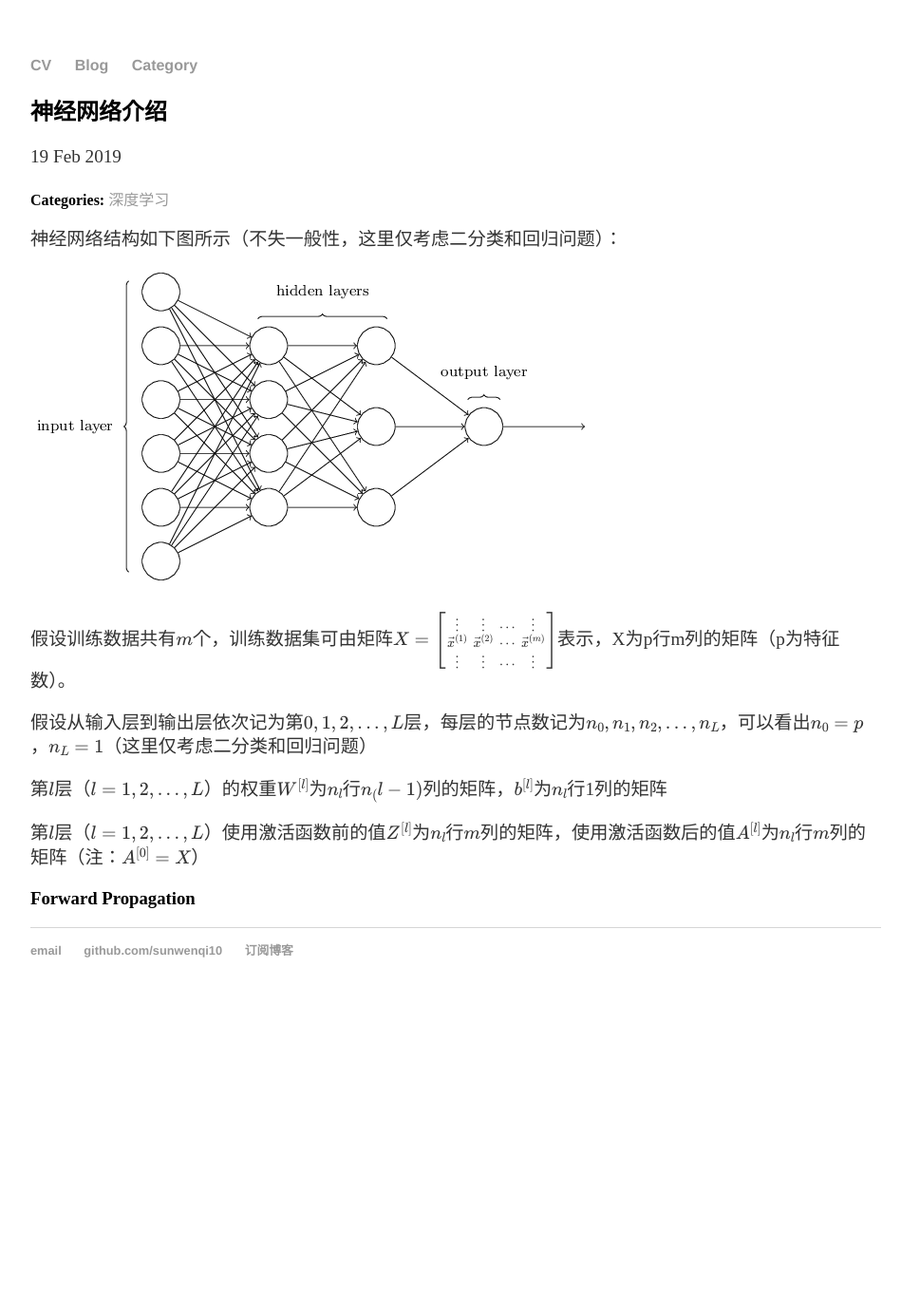
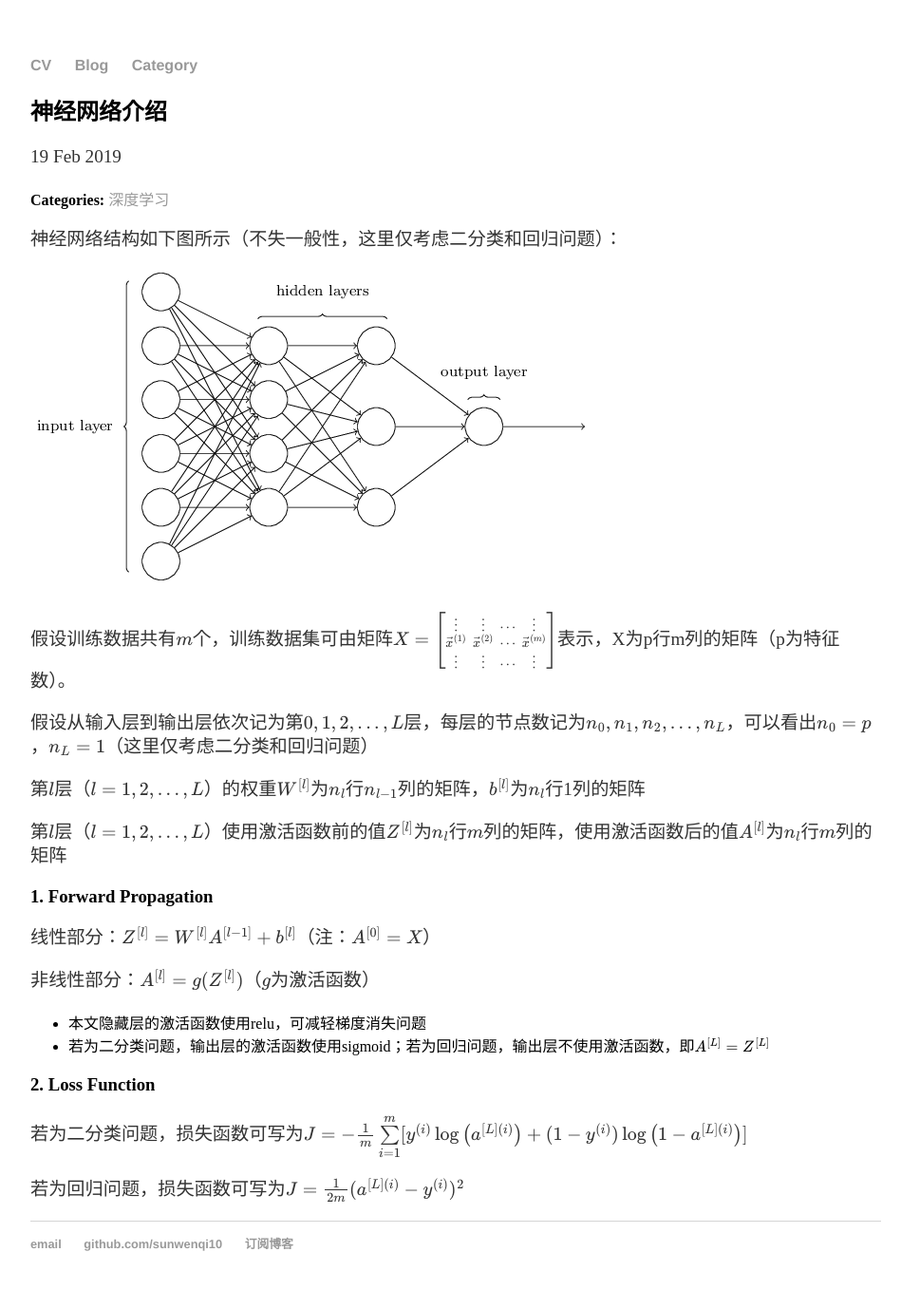
Before and after one commit to sunwenqi10/sunwenqi10.github.io, a Jekyll site: the page built from _posts/2019-02-19-Introduction_to_Neural_Network.md, in a window 1280 px wide. Shown: the whole page at 95% size, without its empty margins (160-1109 px from the left). Built offline with Jekyll 4.4.1, drawn with Linux system fonts in a browser that asks for light colours; formulas are drawn with MathJax 3; comment, search, counter and statistics services are not loaded; before the commit the page ends 1069 px from its top, so only the background shows below that.

Commit message:
Update 2019-02-19-Introduction_to_Neural_Network.md

```diff
--- a/_posts/2019-02-19-Introduction_to_Neural_Network.md
+++ b/_posts/2019-02-19-Introduction_to_Neural_Network.md
@@ -13,8 +13,20 @@ date: 2019-02-19
 
 假设从输入层到输出层依次记为第$$0,1,2,...,L$$层，每层的节点数记为$$n_0,n_1,n_2,...,n_L$$，可以看出$$n_0=p$$，$$n_L=1$$（这里仅考虑二分类和回归问题）
 
-第$$l$$层（$$l=1,2,...,L$$）的权重$$W^{[l]}$$为$$n_l$$行$$n_(l-1)$$列的矩阵，$$b^{[l]}$$为$$n_l$$行1列的矩阵
+第$$l$$层（$$l=1,2,...,L$$）的权重$$W^{[l]}$$为$$n_l$$行$$n_{l-1}$$列的矩阵，$$b^{[l]}$$为$$n_l$$行1列的矩阵
 
-第$$l$$层（$$l=1,2,...,L$$）使用激活函数前的值$$Z^{[l]}$$为$$n_l$$行$$m$$列的矩阵，使用激活函数后的值$$A^{[l]}$$为$$n_l$$行$$m$$列的矩阵（注：$$A^{[0]}=X$$）
+第$$l$$层（$$l=1,2,...,L$$）使用激活函数前的值$$Z^{[l]}$$为$$n_l$$行$$m$$列的矩阵，使用激活函数后的值$$A^{[l]}$$为$$n_l$$行$$m$$列的矩阵
 
-### Forward Propagation
+### 1. Forward Propagation
+
+线性部分：$$Z^{[l]} = W^{[l]}A^{[l-1]} +b^{[l]}$$（注：$$A^{[0]}=X$$）
+
+非线性部分：$$A^{[l]}=g(Z^{[l]})$$（$$g$$为激活函数）
++ 本文隐藏层的激活函数使用relu，可减轻梯度消失问题
++ 若为二分类问题，输出层的激活函数使用sigmoid；若为回归问题，输出层不使用激活函数，即$$A^{[L]}=Z^{[L]}$$
+
+### 2. Loss Function
+
+若为二分类问题，损失函数可写为$$J=-\frac{1}{m} \sum\limits_{i = 1}^{m} [y^{(i)}\log\left(a^{[L] (i)}\right) + (1-y^{(i)})\log\left(1- a^{[L](i)}\right)]$$
+
+若为回归问题，损失函数可写为$$J=\frac{1}{2m}(a^{[L] (i)}-y^{(i)})^2$$
```
